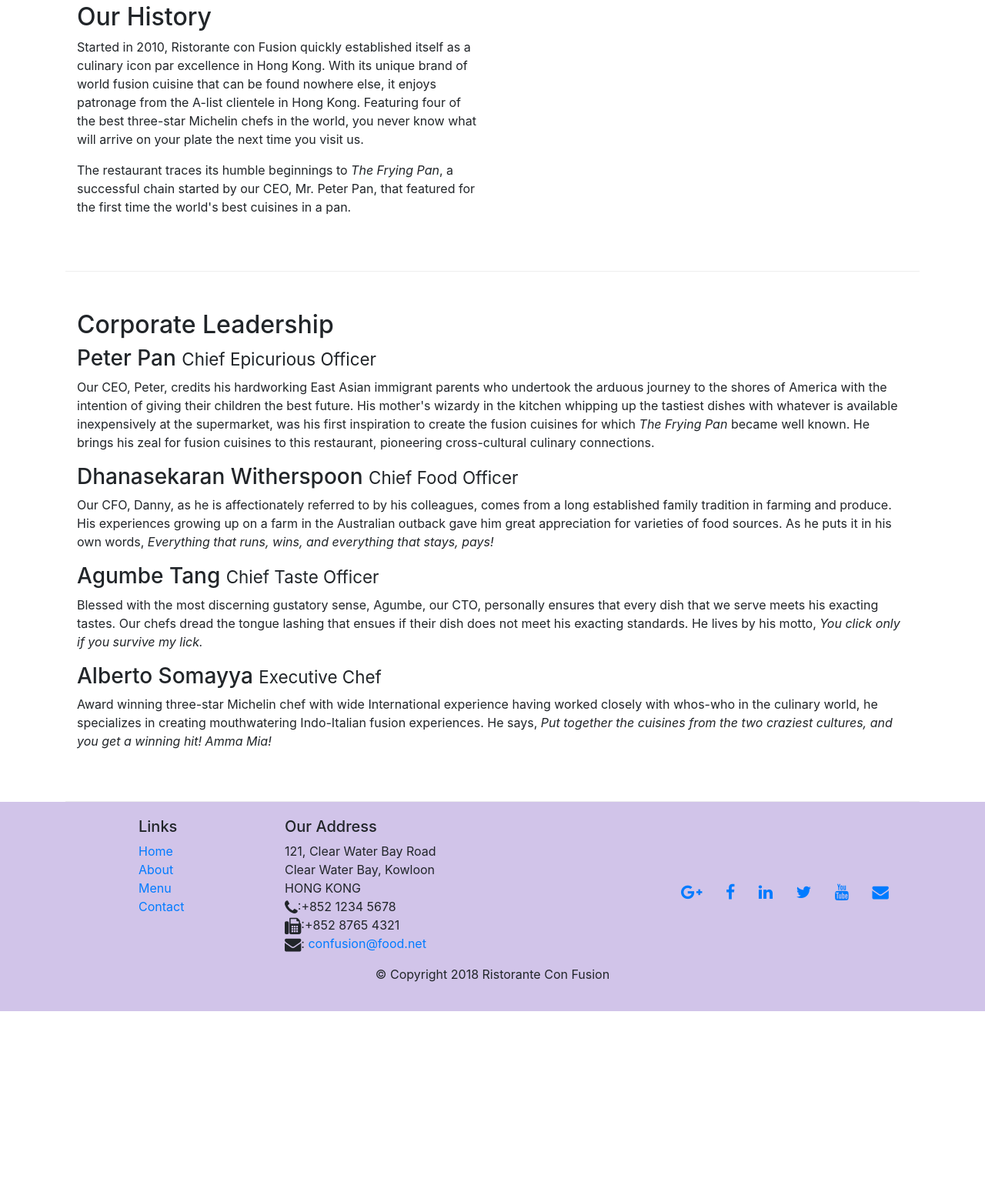
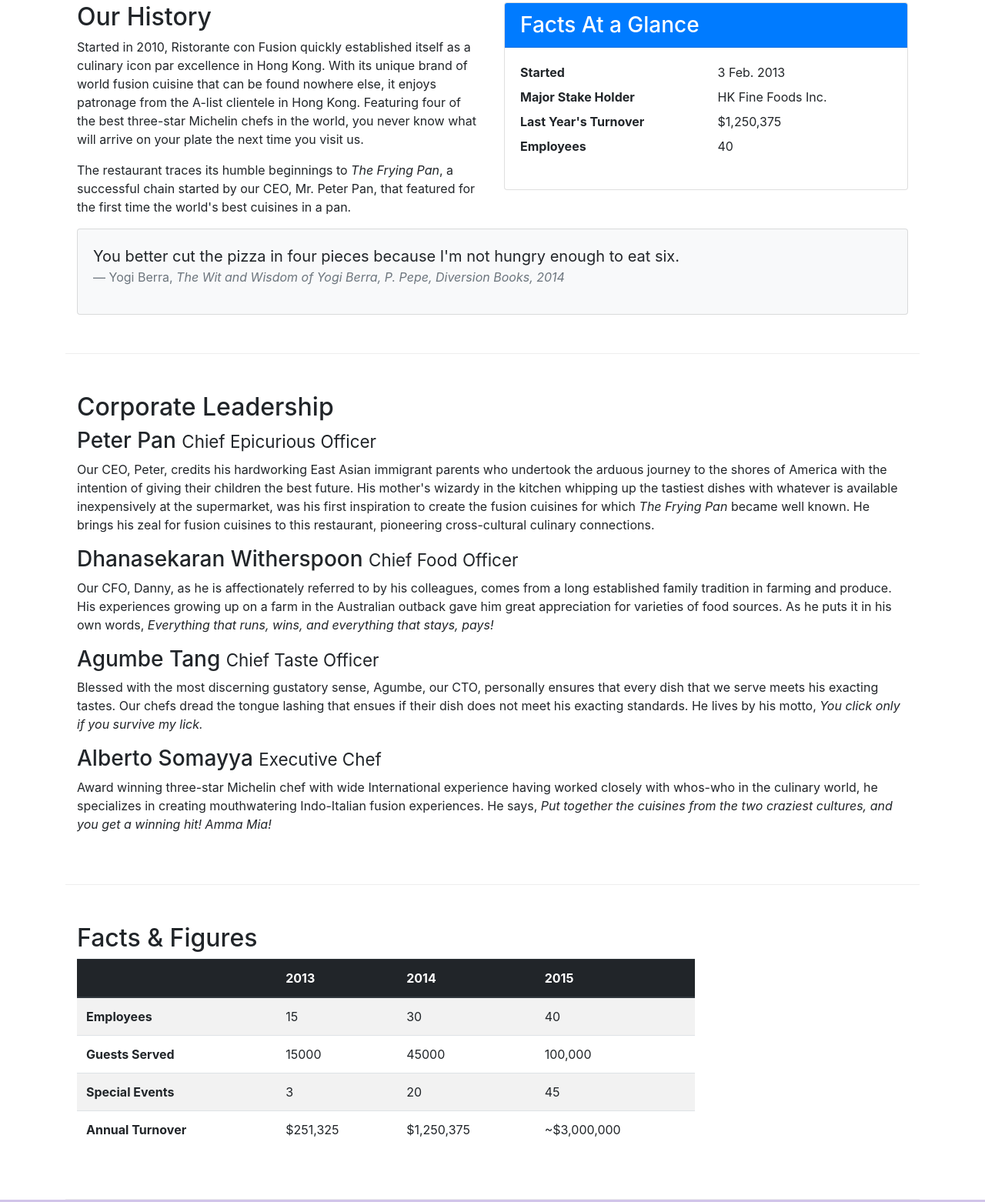
Before and after one commit to glennolazo/Bootstrap4-Coursera, a website: page aboutus.html in a window 1280 px wide. Shown: the part 462-2024 px from the top of the page at 77% size. Before the commit the page ends 1776 px from the top, so only its background shows below. Drawn offline with nearby package versions, Linux system fonts and the light colour scheme.

Commit message:
Tables & Cards

```diff
--- a/aboutus.html
+++ b/aboutus.html
@@ -27,7 +27,8 @@
                     <li class="nav-item"><a class="nav-link" href="./index.html"><span class="fa fa-home fa-lg"></span> Home</a></li>
                     <li class="nav-item active"><a class="nav-link" href="#"><span class="fa fa-info fa-lg"></span> About</a></li>
                     <li class="nav-item"><a class="nav-link" href="#"><span class="fa fa-list fa-lg"></span> Menu</a></li>
-                    <li class="nav-item"><a class="nav-link" href="./contactus.html"><span class="fa fa-address-card fa-lg"></span> Contact</a></li>
+                    <li class="nav-item"><a class="nav-link" href="./contactus.html"><span class="fa fa-address-card fa-lg"></span>
+                            Contact</a></li>
                 </ul>
             </div>
         </div>
@@ -59,7 +60,7 @@
         </div>
 
         <div class="row row-content">
-            <div class="col-12 col-sm-6">
+            <div class="col-sm-6">
                 <h2>Our History</h2>
                 <p>Started in 2010, Ristorante con Fusion quickly established itself as a culinary icon par excellence in
                     Hong Kong. With its unique brand of world fusion cuisine that can be found nowhere else, it enjoys patronage
@@ -69,7 +70,36 @@
                     <em>The Frying Pan</em>, a successful chain started by our CEO, Mr. Peter Pan, that featured for the
                     first time the world's best cuisines in a pan.</p>
             </div>
-            <div class="col-12 col-sm">
+            <div class="col-sm">
+                <div class="card">
+                    <h3 class="card-header bg-primary text-white">Facts At a Glance</h3>
+                    <div class="card-body">
+                        <dl class="row">
+                            <dt class="col-6">Started</dt>
+                            <dd class="col-6">3 Feb. 2013</dd>
+                            <dt class="col-6">Major Stake Holder</dt>
+                            <dd class="col-6">HK Fine Foods Inc.</dd>
+                            <dt class="col-6">Last Year's Turnover</dt>
+                            <dd class="col-6">$1,250,375</dd>
+                            <dt class="col-6">Employees</dt>
+                            <dd class="col-6">40</dd>
+                        </dl>
+                    </div>
+                </div>
+            </div>
+            <div class="col-12">
+                <div class="card card-body bg-light">
+                    <blockquote class="blockquote">
+                        <p class="mb-0">You better cut the pizza in four pieces
+                            because I'm not hungry enough to eat six.
+                        </p>
+                        <footer class="blockquote-footer">Yogi Berra,
+                            <cite title="Source Title">The Wit and Wisdom of
+                                Yogi Berra, P. Pepe, Diversion Books, 2014
+                            </cite>
+                        </footer>
+                    </blockquote>
+                </div>
             </div>
         </div>
 
@@ -113,7 +143,50 @@
                 </p>
             </div>
         </div>
-
+        <div class="row row-content">
+            <div class="col-12 col-sm-9">
+                <h2>Facts &amp; Figures</h2>
+                <div class="table-responsive">
+                    <table class="table table-striped">
+                        <thead class="thead-dark">
+                            <tr>
+                                <th>&nbsp;</th>
+                                <th>2013</th>
+                                <th>2014</th>
+                                <th>2015</th>
+                            </tr>
+                        </thead>
+                        <tbody>
+                            <tr>
+                                <th>Employees</th>
+                                <td>15</td>
+                                <td>30</td>
+                                <td>40</td>
+                            </tr>
+                            <tr>
+                                <th>Guests Served</th>
+                                <td>15000</td>
+                                <td>45000</td>
+                                <td>100,000</td>
+                            </tr>
+                            <tr>
+                                <th>Special Events</th>
+                                <td>3</td>
+                                <td>20</td>
+                                <td>45</td>
+                            </tr>
+                            <tr>
+                                <th>Annual Turnover</th>
+                                <td>$251,325</td>
+                                <td>$1,250,375</td>
+                                <td>~$3,000,000</td>
+                            </tr>
+                        </tbody>
+                    </table>
+                </div>
+            </div>
+            <div class="col-12 col-sm-3"></div>
+        </div>
     </div>
 
     <footer class="footer">
```
